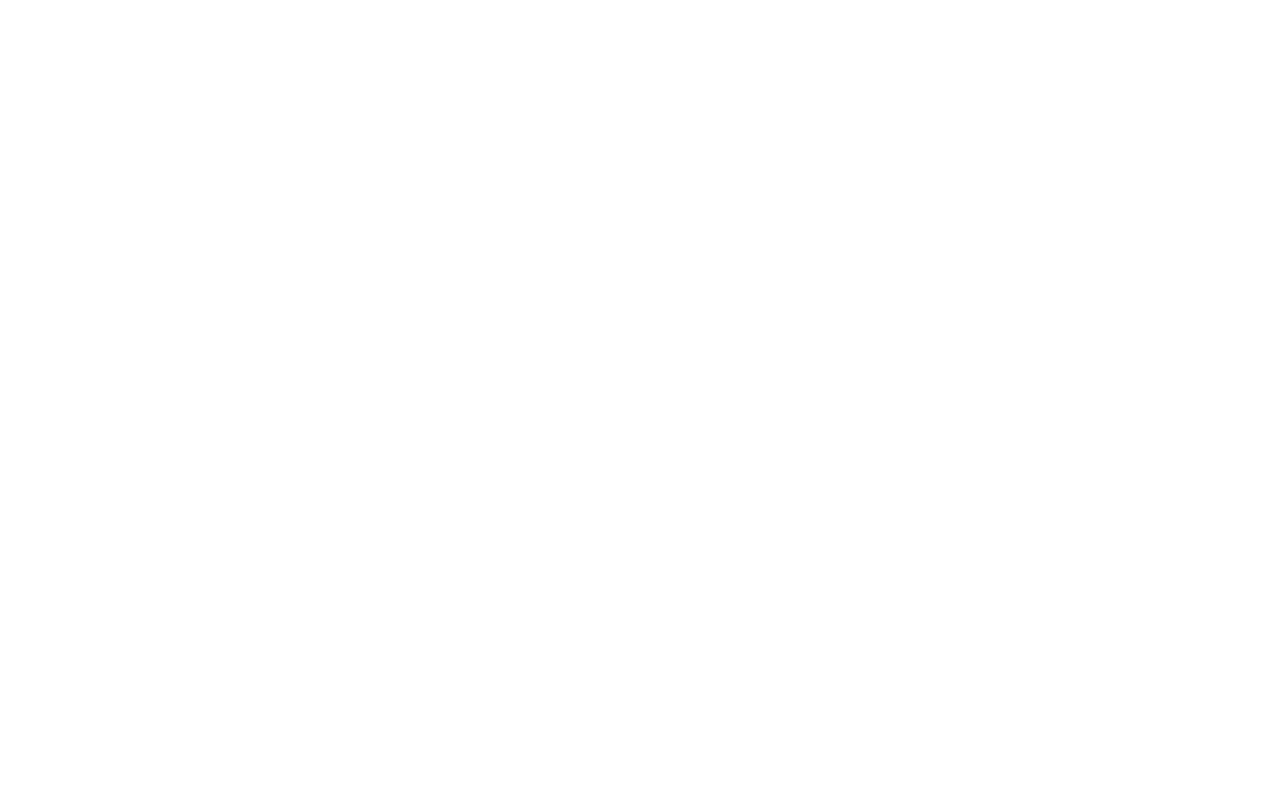
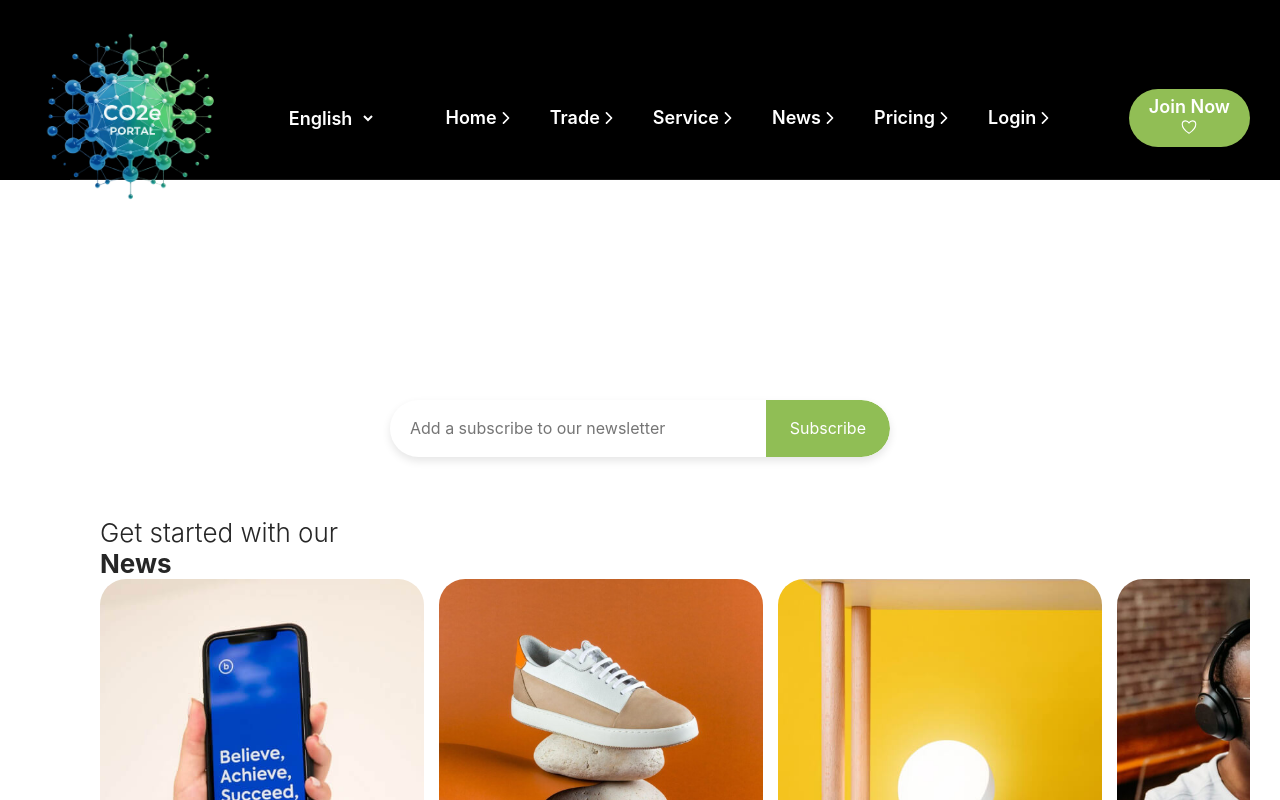
Before and after one commit to A4-AryanArshad/Frontned, a React (Create React App) app: page /news in a window 1280 px wide. Before the commit this address had no page. Shown: the top 800 px of the page. Built offline with nearby package versions, Linux system fonts and the light colour scheme.

Commit message:
first commit

```diff
--- a/src/App.js
+++ b/src/App.js
@@ -19,8 +19,8 @@
         <Route path="/login" element={<Login />} />
         <Route path="/trade" element={<Trading/>} />
         <Route path="/service" element={<Services/>} />
-        <Route path="/blog" element={<Blog2/>} />
-        <Route path="/plans" element={<Plan/>} />
+        <Route path="/news" element={<Blog2/>} />
+        <Route path="/pricing" element={<Plan/>} />
         <Route path="/signup" element={<Signup/>}  />
       </Routes>
     </Router>
--- a/src/Home/Header.jsx
+++ b/src/Home/Header.jsx
@@ -56,7 +56,7 @@
             <a href="#" className="logo">C02e PORTAL</a>
 
             <ul className="navbar-list">
-              {["Home", "Trade", "Service", "Blog", "Plans", "Login"].map((item, idx) => (
+              {["Home", "Trade", "Service", "News", "Pricing", "Login"].map((item, idx) => (
                 <li key={idx}>
                   <Link
                     to={`/${item.toLowerCase() === "home" ? "" : item.toLowerCase()}`}
```
